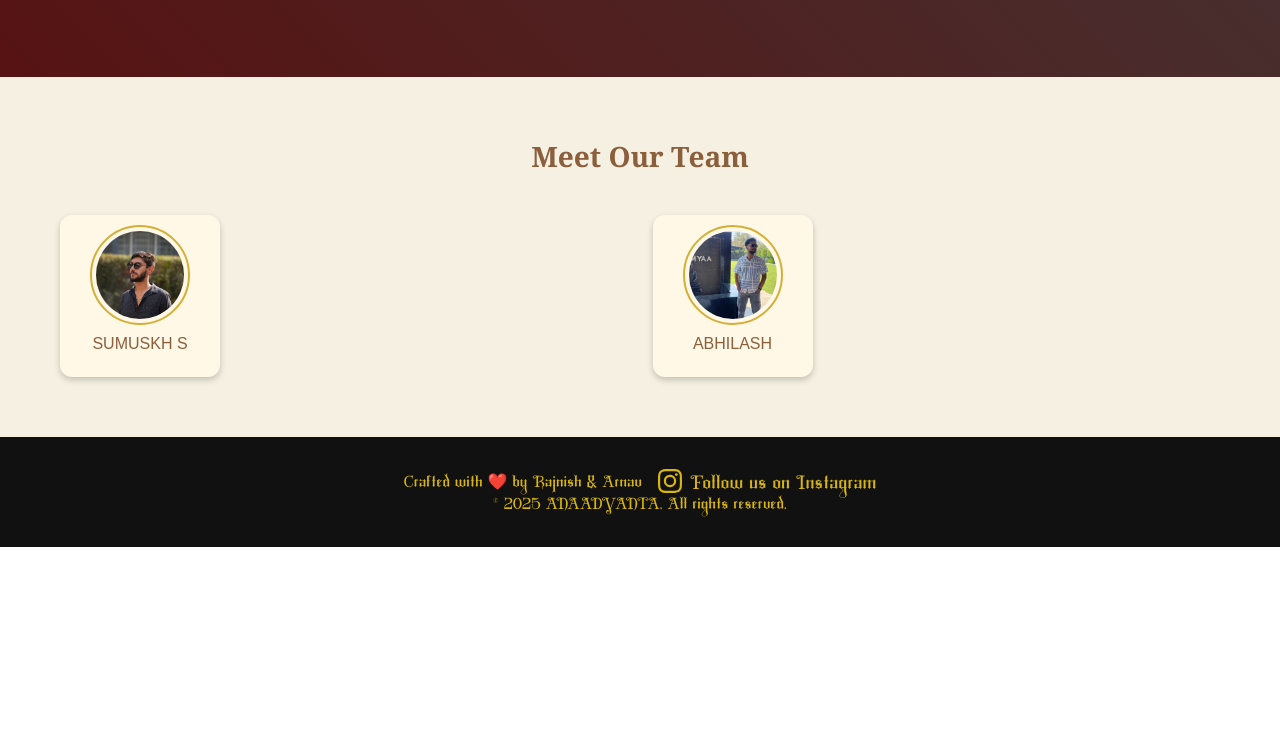
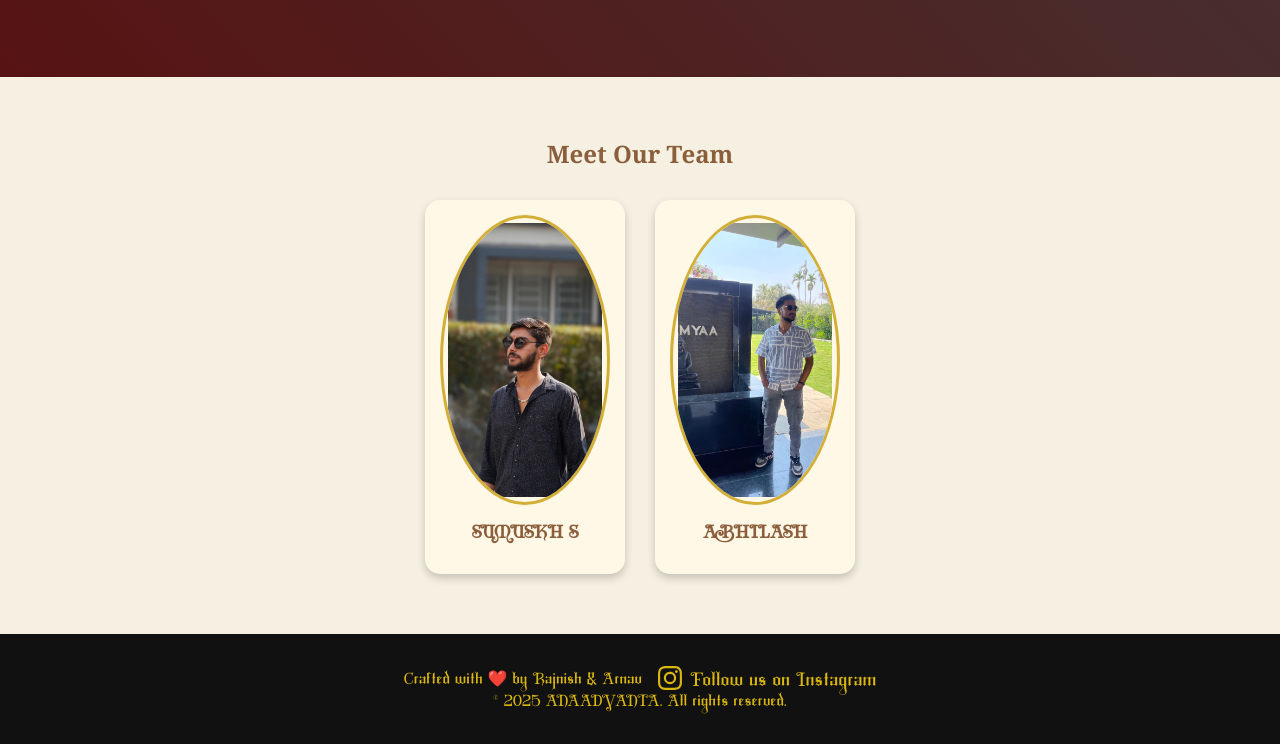
Before and after one commit to rajnishk05/anaadyanta1, a website: page frontend/index.html in a window 1280 px wide. Shown: the part 6697-7441 px from the top of the page. Before the commit the page ends 7244 px from the top, so only its background shows below. Drawn offline with Linux system fonts and the light colour scheme; some packages are replaced by stand-ins of ours; no server answers; a script that the page names is missing; a web font is replaced by a local one.

Commit message:
Update styles.css

```diff
--- a/frontend/styles.css
+++ b/frontend/styles.css
@@ -1087,68 +1087,61 @@ body {
 .team-section h2 {
     font-family: 'Georgia', serif;
     color: #8b5e3c;
-    margin-bottom: 40px;
-    font-size: 28px;
+    margin-bottom: 30px;
 }
 
 .team-container {
-    display: grid;
-    grid-template-columns: repeat(auto-fit, minmax(150px, 1fr));
-    gap: 25px;
+    display: flex;
+    flex-wrap: wrap;
     justify-content: center;
+    gap: 30px;
 }
 
 .team-card {
     background: #fff8e7;
-    padding: 10px;
-    border-radius: 12px;
-    box-shadow: 0 3px 6px rgba(0, 0, 0, 0.2);
-    transition: transform 0.3s ease, box-shadow 0.3s ease, background 0.3s ease;
-    width: 160px;
+    padding: 15px;
+    border-radius: 15px;
+    box-shadow: 0 4px 8px rgba(0, 0, 0, 0.2);
+    transition: transform 0.3s ease, box-shadow 0.3s ease;
+    width: 200px;
 }
 
 .team-card:hover {
-    transform: scale(1.08);
-    box-shadow: 0 6px 12px rgba(0, 0, 0, 0.3);
+    transform: scale(1.1);
+    box-shadow: 0 8px 16px rgba(0, 0, 0, 0.3);
     background: #f5deb3;
 }
 
-/* Smaller Team Image */
 .team-image {
     border-radius: 50%;
     overflow: hidden;
-    border: 2px solid #d4af37;
-    padding: 4px;
-    width: 100px; /* Reduced image size */
-    height: 100px; /* Ensures circular proportion */
-    margin: 0 auto; /* Centering */
+    border: 3px solid #d4af37;
+    padding: 5px;
     transition: border 0.3s ease;
 }
 
 .team-card:hover .team-image {
-    border: 2px solid #ffd700;
+    border: 3px solid #ffd700;
 }
 
 .team-image img {
     width: 100%;
-    height: 100%;
-    object-fit: cover;
-    border-radius: 50%;
+    height: auto;
+    display: block;
 }
 
 .team-card h3 {
-    font-size: 16px;
+    font-size: 18px;
     color: #8b5e3c;
-    margin-top: 10px;
-    font-family: Arial, sans-serif;
-    font-weight: normal;
+    margin-top: 15px;
+    transition: color 0.3s ease;
 }
 
 .team-card p {
-    font-size: 12px;
+    font-size: 14px;
     color: #5e4b32;
     opacity: 0;
-    transform: translateY(8px);
+    transform: translateY(10px);
     transition: opacity 0.3s ease, transform 0.3s ease;
 }
 
```
